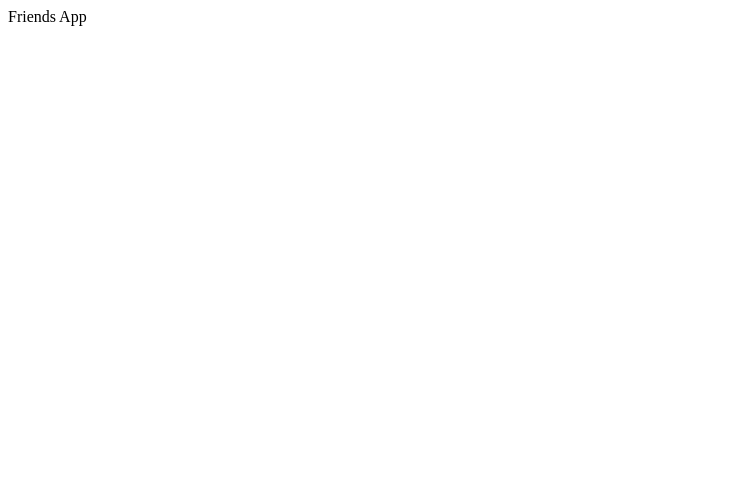
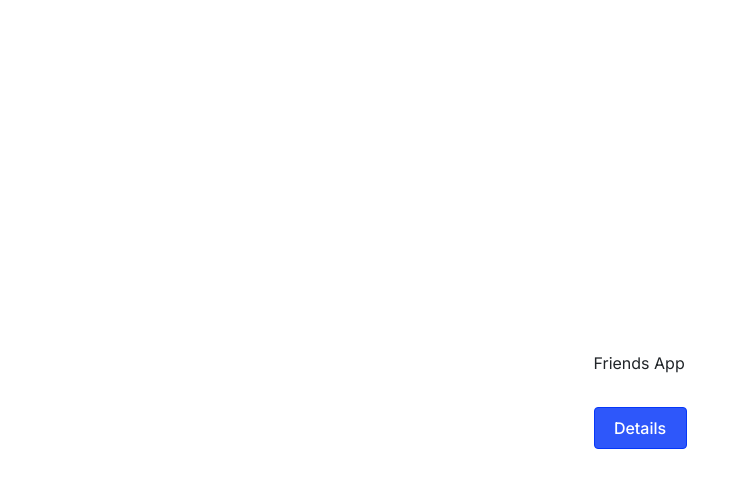
Before and after one commit to EiffelIKE/friends_app, a React (Vite) app: page / in a window 1280 px wide. Shown: the top 488 px of the page, without its empty margins (0-742 px from the left). Built offline with nearby package versions, Linux system fonts and the light colour scheme.

Commit message:
ThemeContext created, created button component as a FowardRefEx component of react-boostrap Button, added Inter font

```diff
--- a/index.html
+++ b/index.html
@@ -5,6 +5,9 @@
     <meta name="description" content="All your friends in one single place! Simple friends app" >
     <meta name="robots" content="index, follow" >
     <meta name="viewport" content="width=device-width, initial-scale=1.0" />
+    <link rel="preconnect" href="https://fonts.googleapis.com">
+    <link rel="preconnect" href="https://fonts.gstatic.com" crossorigin>
+    <link href="https://fonts.googleapis.com/css2?family=Inter:wght@400;500;700&display=swap" rel="stylesheet">
     <title>Friends App</title>
   </head>
   <body>
--- a/src/App.tsx
+++ b/src/App.tsx
@@ -1,5 +1,25 @@
+import styled from 'styled-components';
+import { FriendThemeProvider } from './Theme';
+import { Button } from './components/Button';
+
+const ContainerApp = styled.div`
+  display: grid;
+  place-content: center;
+  grid-gap: 2rem;
+  width: 100vw;
+  height: 100vh;
+  font-family: Inter;
+`;
+
 function App() {
-  return <div className="App">Friends App</div>;
+  return (
+    <FriendThemeProvider>
+      <ContainerApp className="App">
+        Friends App
+        <Button variant="main"> Details</Button>
+      </ContainerApp>
+    </FriendThemeProvider>
+  );
 }
 
 export default App;
--- /dev/null
+++ b/src/Theme/Context.tsx
@@ -0,0 +1,35 @@
+import { createContext, useContext } from 'react';
+
+import { initialTheme } from './initial-theme';
+import type { FriendTheme, Theme } from './types';
+
+export const actions = {
+  UPDATE_THEME: 'UPDATE_THEME',
+};
+
+type Keys = keyof typeof actions;
+type ActionType = (typeof actions)[Keys];
+
+interface Actions {
+  type: ActionType;
+  payload: Theme;
+}
+
+export const ThemeContext = createContext<FriendTheme>(initialTheme);
+
+export const reducer = (state: FriendTheme, action: Actions) => {
+  switch (action.type) {
+    case actions.UPDATE_THEME:
+      return {
+        ...state,
+        ...action.payload,
+      };
+    default:
+      return state;
+  }
+};
+
+export const useThemeContext = () => {
+  const theme = useContext(ThemeContext);
+  return { theme };
+};
--- /dev/null
+++ b/src/Theme/Theme.tsx
@@ -0,0 +1,33 @@
+import { FC, ReactNode, useReducer, useMemo } from 'react';
+import { ThemeProvider } from 'styled-components';
+
+import 'bootstrap/dist/css/bootstrap.min.css';
+
+import { actions, reducer, ThemeContext } from './Context';
+import { initialTheme } from './initial-theme';
+
+import type { Theme } from './types';
+
+interface ThemeProps {
+  children: ReactNode;
+}
+
+export const FriendThemeProvider: FC<ThemeProps> = ({ children }) => {
+  const [state, dispatch] = useReducer(reducer, initialTheme);
+
+  const value = useMemo(
+    () => ({
+      theme: state.theme,
+      updateTheme: (theme: Theme) => {
+        dispatch({ type: actions.UPDATE_THEME, payload: theme });
+      },
+    }),
+    [state]
+  );
+
+  return (
+    <ThemeContext.Provider value={value}>
+      <ThemeProvider theme={state.theme}>{children}</ThemeProvider>
+    </ThemeContext.Provider>
+  );
+};
--- /dev/null
+++ b/src/Theme/index.ts
@@ -0,0 +1,3 @@
+export { useThemeContext } from './Context';
+export { FriendThemeProvider } from './Theme';
+export type { FriendTheme, Theme } from './types';
--- /dev/null
+++ b/src/Theme/initial-theme.ts
@@ -0,0 +1,24 @@
+import type { FriendTheme } from './types';
+
+export const initialTheme: FriendTheme = {
+  theme: {
+    colors: {
+      primary: {
+        primaryBlue50: '#2E57FA',
+        primaryBlue60: '#0637F9',
+        primaryBlue70: '#052DCC',
+      },
+      grayScale: {
+        gray20: '#5C5F6B',
+        gray30: '#D0D3DA',
+        gray50: '#F8F8FA',
+        gray60: '##AAAFBD',
+        gray70: '#B1B9DB',
+      },
+      white: '#FFFFFF',
+      black: '#000000',
+      active: '#16BA44',
+    },
+  },
+  updateTheme: () => {},
+};
--- /dev/null
+++ b/src/Theme/types.ts
@@ -0,0 +1,26 @@
+export interface FriendTheme {
+  theme: Theme;
+  updateTheme: (theme: Theme) => void;
+}
+
+export interface Theme {
+  colors: Colors;
+}
+
+type Colors = {
+  primary: {
+    primaryBlue50: string;
+    primaryBlue60: string;
+    primaryBlue70: string;
+  };
+  grayScale: {
+    gray20: string;
+    gray30: string;
+    gray50: string;
+    gray60: string;
+    gray70: string;
+  };
+  white: string;
+  black: string;
+  active: string;
+};
--- /dev/null
+++ b/src/components/Button/Button.tsx
@@ -0,0 +1,77 @@
+/* eslint-disable react/jsx-props-no-spreading */
+import { forwardRef, ForwardRefExoticComponent } from 'react';
+import RButton, { ButtonProps as RButtonProps } from 'react-bootstrap/Button';
+import styled, { css } from 'styled-components';
+
+interface ButtonProps extends Omit<RButtonProps, 'variant' | 'size'> {
+  variant?: RButtonProps['variant'] | 'main' | 'secondary';
+  size?: RButtonProps['size'] | 'big';
+}
+
+const textStyle = css`
+  font-weight: 500;
+  font-size: 1rem;
+  line-height: 24px;
+`;
+
+const mainStyle = css`
+  background-color: ${(props) => props.theme.colors.primary.primaryBlue50};
+  border-color: ${(props) => props.theme.colors.primary.primaryBlue60};
+  color: ${(props) => props.theme.colors.white};
+`;
+
+const disableStyle = css`
+  background-color: ${(props) => props.theme.colors.grayScale.gray50};
+  border-color: ${(props) => props.theme.colors.grayScale.gray30};
+  color: ${(props) => props.theme.colors.grayScale.gray60};
+`;
+
+const StyledButton = styled(RButton)<ButtonProps>`
+  display: flex;
+  align-items: center;
+  justify-content: center;
+  width: 93px;
+  padding: 8px 20px;
+  &.btn-main {
+    ${mainStyle}
+    ${textStyle}
+    border-radius: 4px;
+    &:hover {
+      background-color: ${(props) => props.theme.colors.primary.primaryBlue60};
+    }
+    &:active {
+      color: ${(props) => props.theme.colors.white};
+      background-color: ${(props) => props.theme.colors.primary.primaryBlue70};
+      border-color: ${(props) => props.theme.colors.primary.primaryBlue60};
+    }
+  }
+
+  &.btn-secondary {
+    background-color: ${(props) => props.theme.colors.white};
+    border: none;
+    color: ${(props) => props.theme.colors.primary.primaryBlue50};
+    height: 44px;
+    padding: 10px;
+    border-radius: 8px;
+    transition: filter 300ms;
+  }
+  &:hover {
+    filter: brightness(1.2);
+  }
+
+  :disabled {
+    ${disableStyle}
+  }
+
+  @media screen and (max-width: 575px) {
+    width: 100%;
+    padding: 20px;
+  }
+`;
+
+export const Button: ForwardRefExoticComponent<ButtonProps> =
+  forwardRef<ButtonProps>((props, ref) => {
+    return <StyledButton {...props} ref={ref} />;
+  });
+
+Button.displayName = 'Button';
--- /dev/null
+++ b/src/components/Button/index.ts
@@ -0,0 +1 @@
+export { Button } from './Button';
--- a/src/index.css
+++ b/src/index.css
@@ -0,0 +1,19 @@
+* {
+  margin: 0;
+  padding: 0;
+}
+*,
+*::before,
+*::after {
+  box-sizing: border-box;
+}
+
+html {
+  box-sizing: border-box;
+  scroll-behavior: smooth;
+}
+
+p, h1, h2, h3, h4, h5, a {
+  margin: 0;
+  padding: 0;
+}
--- a/src/main.tsx
+++ b/src/main.tsx
@@ -1,6 +1,7 @@
 import React from 'react';
 import ReactDOM from 'react-dom/client';
 import App from './App';
+
 import './index.css';
 
 ReactDOM.createRoot(document.getElementById('root') as HTMLElement).render(
```
Also changed, not shown: .eslintrc.cjs.
